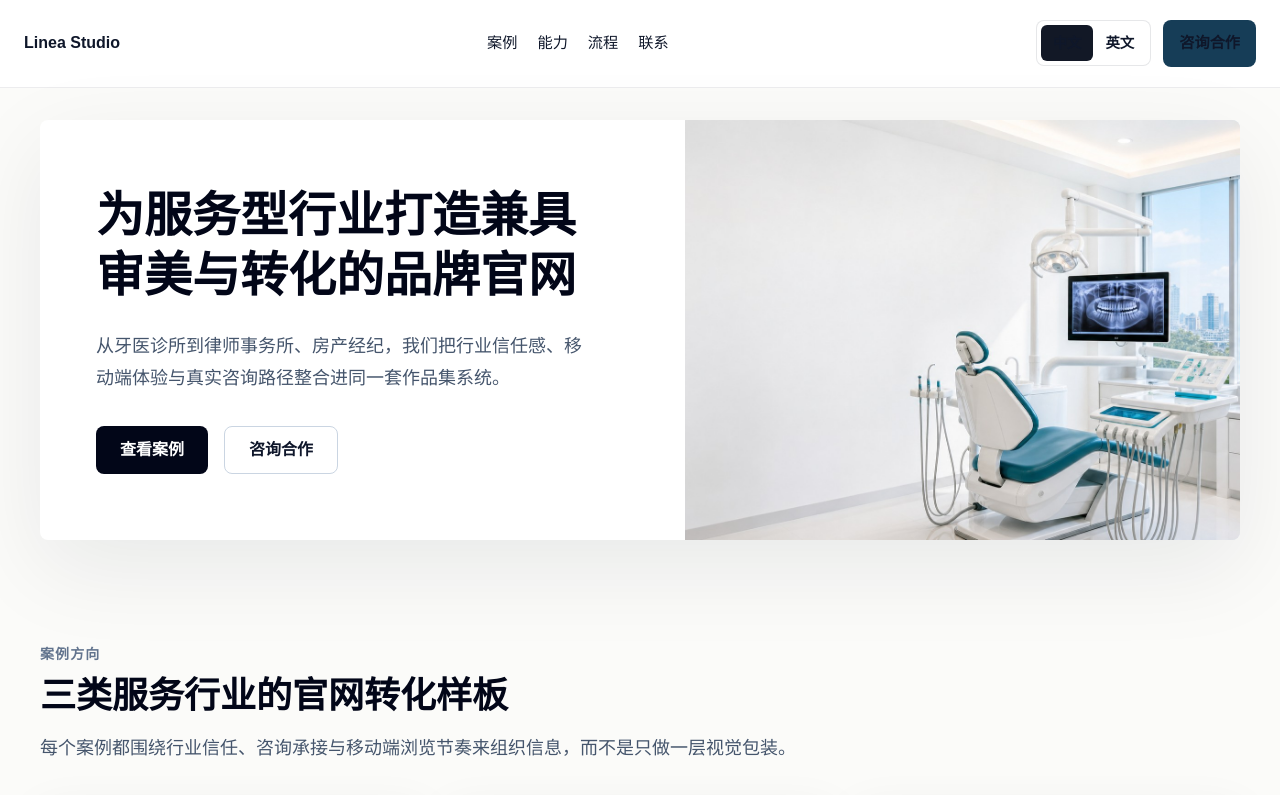
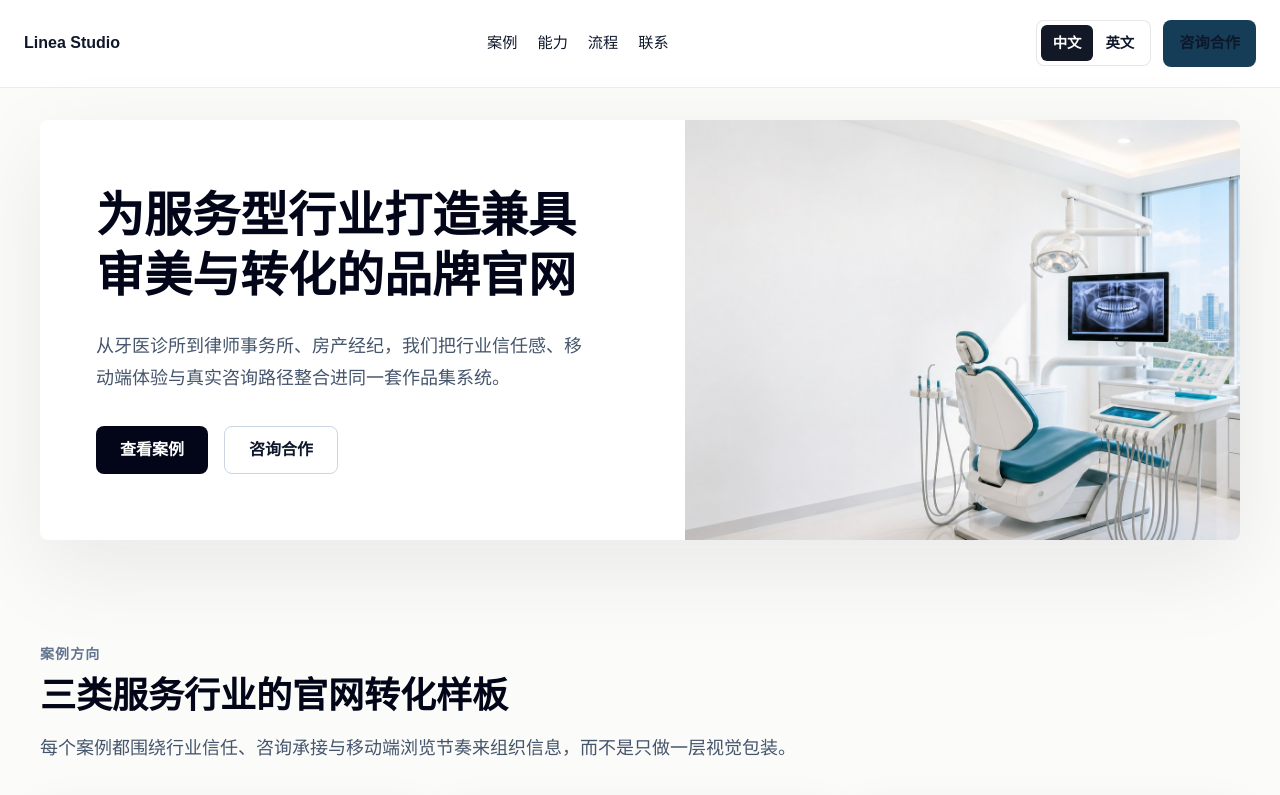
Before and after one commit to zhililing330/testvercel, a Next.js app: page /zh in a window 1280 px wide. Shown: the top 795 px of the page. Built offline with nearby package versions, Linux system fonts and the light colour scheme.

Commit message:
Fix locale switcher contrast in header

```diff
--- a/src/app/globals.css
+++ b/src/app/globals.css
@@ -118,7 +118,7 @@ a {
   font-weight: 700;
 }
 
-.portfolio-locale-switcher__link--active {
+.portfolio-header .portfolio-locale-switcher__link--active {
   background: var(--portfolio-ink);
   color: #ffffff;
 }
```
Also changed, not shown: 1 other file (tests, documents, lock files or other folders).
